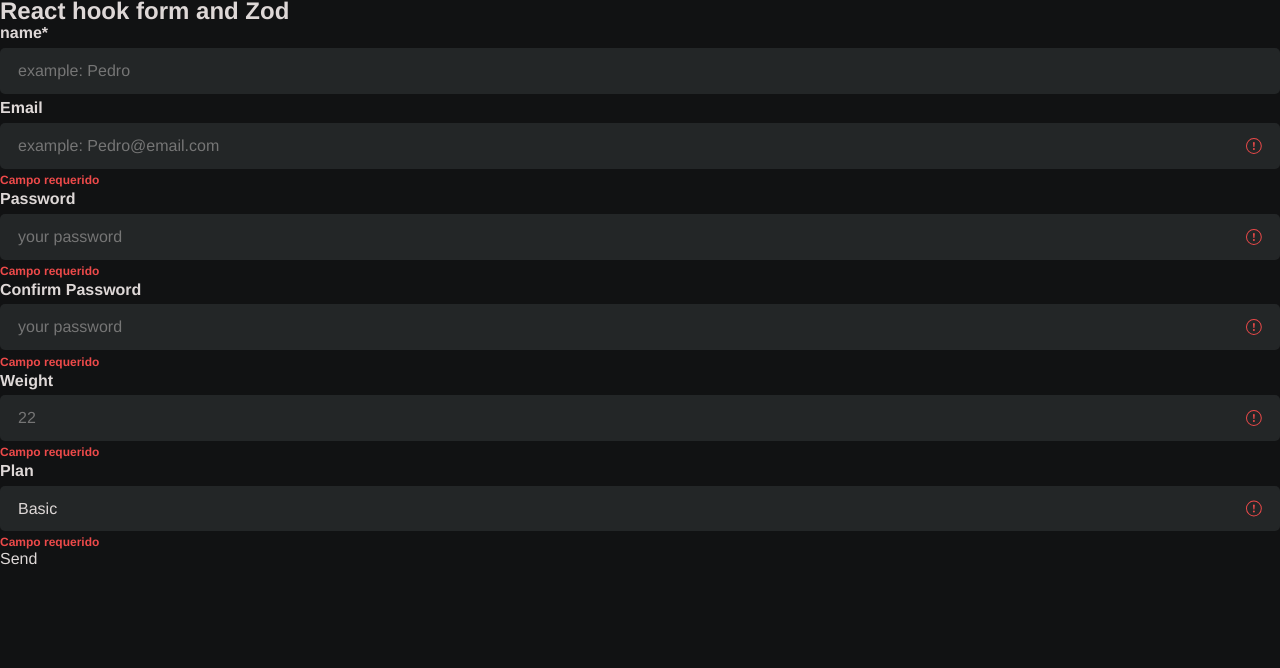
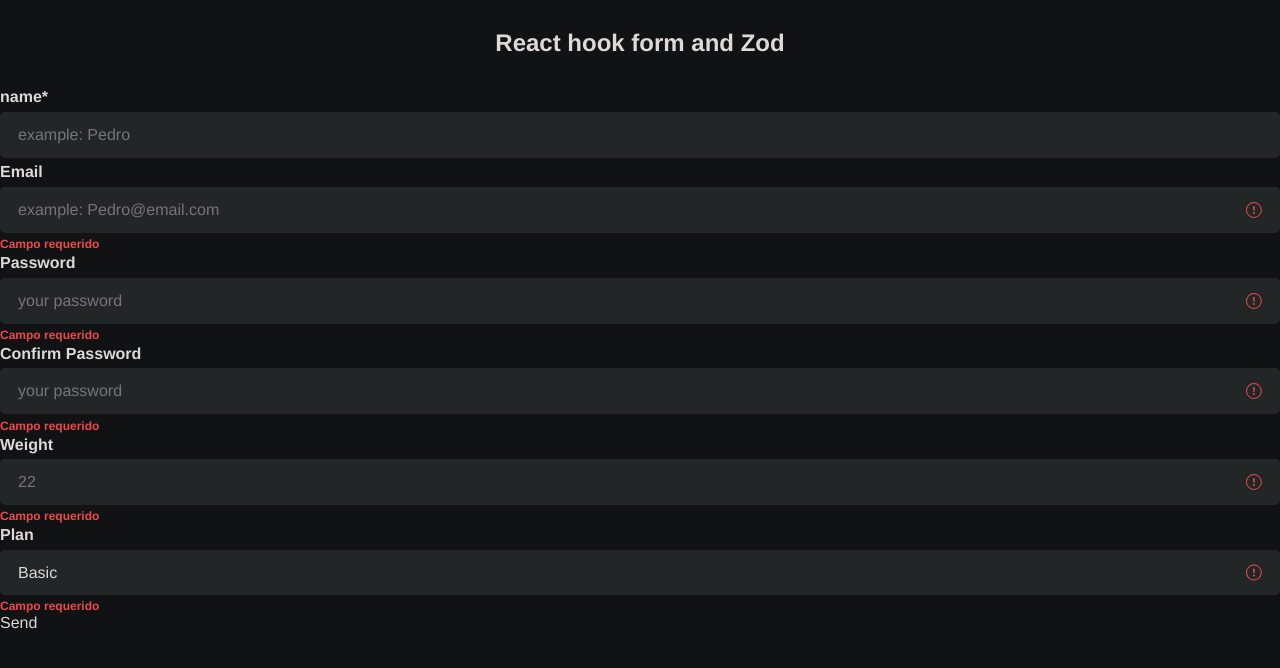
Before and after one commit to JoseIu/react-hook-form-zod, a React (Vite) app: page / in a window 1280 px wide. Shown: the top 668 px of the page. Built offline with nearby package versions, Linux system fonts and the light colour scheme.

Commit message:
chore: Update App component layout and styling

```diff
--- a/src/App.css
+++ b/src/App.css
@@ -1,9 +1,11 @@
 .wrapper {
-	max-width: 1400px;
-	margin-left: auto;
-	margin-right: auto;
+  max-width: 1400px;
+  margin-left: auto;
+  margin-right: auto;
 }
 .title {
-	font-size: 1.5rem;
-	font-weight: 700;
+  padding: 2rem 0;
+  font-size: 1.5rem;
+  font-weight: 700;
+  text-align: center;
 }
```
